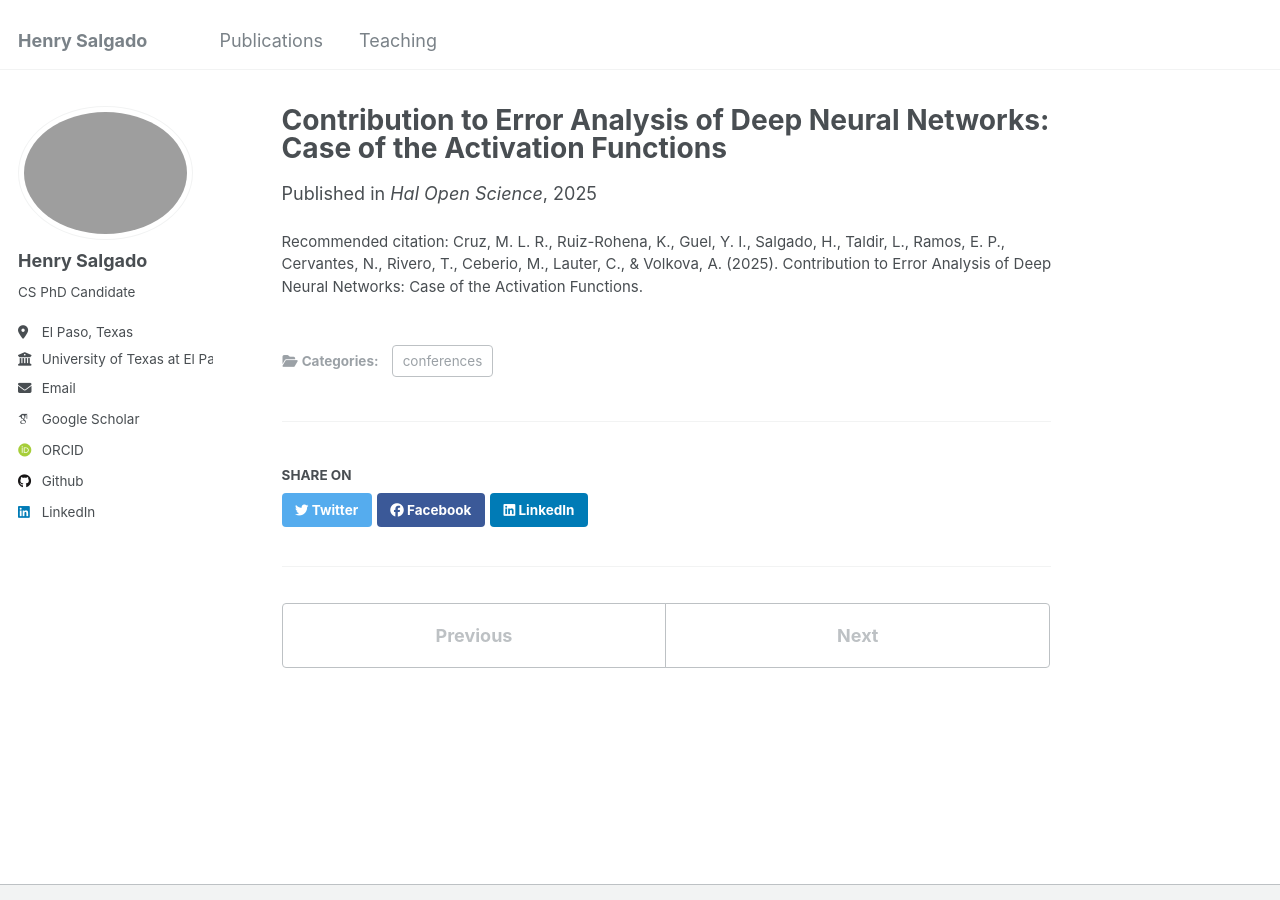
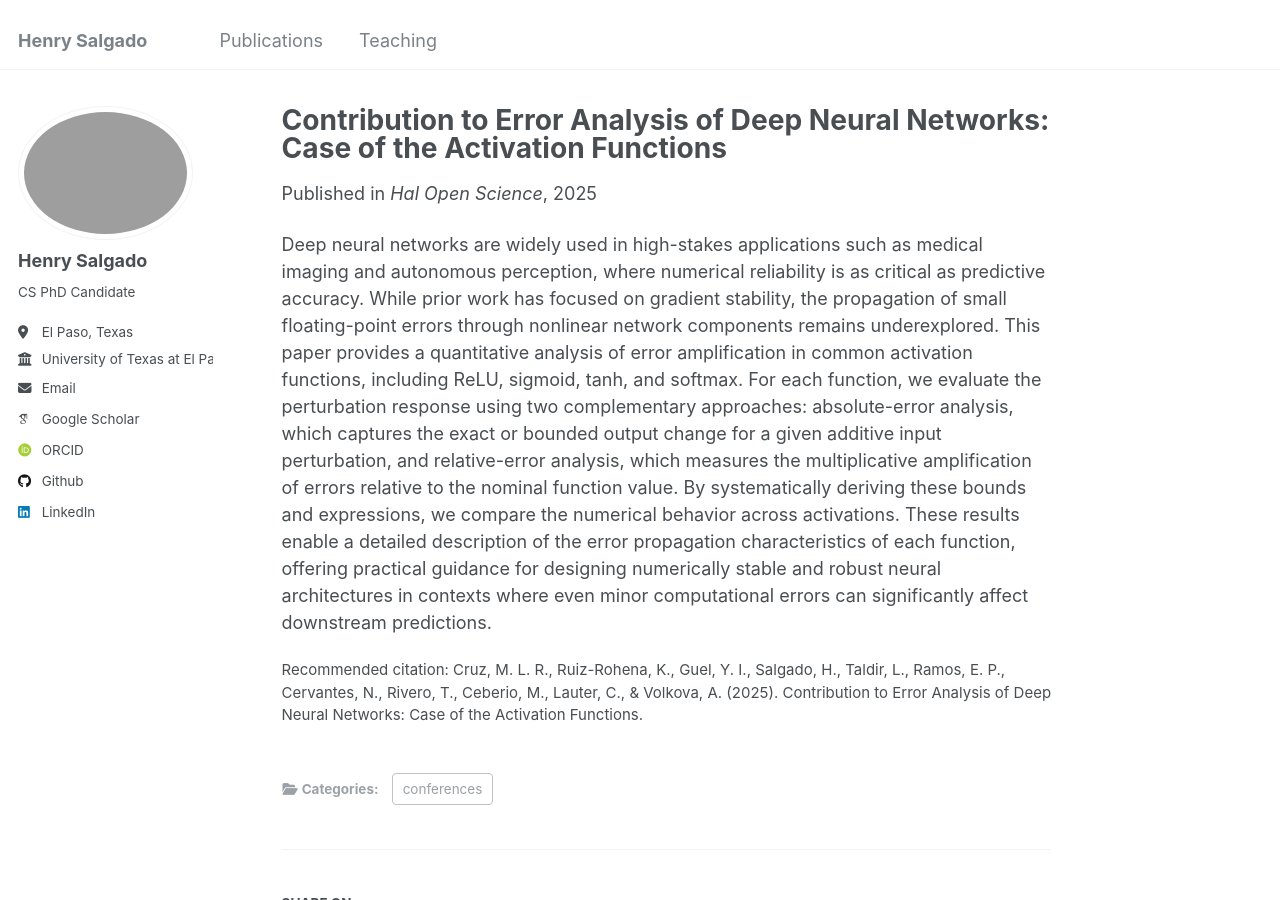
Before and after one commit to eigenhenry/eigenhenry.github.io, a Jekyll site: the page built from _publications/2025-11-25-hall_Science-number-8.md, in a window 1280 px wide and 900 px high. Built offline with Jekyll 4.4.1, drawn with Linux system fonts in a browser that asks for light colours; some web fonts are replaced.

Commit message:
Add analysis of error propagation in activation functions
This paper analyzes error amplification in common activation functions used in deep neural networks, providing insights into numerical stability and robustness.

```diff
--- a/_publications/2025-11-25-hall_Science-number-8.md
+++ b/_publications/2025-11-25-hall_Science-number-8.md
@@ -6,3 +6,4 @@ date: 2025-11-22
 venue: "Hal Open Science"
 citation: "Cruz, M. L. R., Ruiz-Rohena, K., Guel, Y. I., Salgado, H., Taldir, L., Ramos, E. P., Cervantes, N., Rivero, T., Ceberio, M., Lauter, C., & Volkova, A. (2025). Contribution to Error Analysis of Deep Neural Networks: Case of the Activation Functions."
 ---
+Deep neural networks are widely used in high-stakes applications such as medical imaging and autonomous perception, where numerical reliability is as critical as predictive accuracy. While prior work has focused on gradient stability, the propagation of small floating-point errors through nonlinear network components remains underexplored. This paper provides a quantitative analysis of error amplification in common activation functions, including ReLU, sigmoid, tanh, and softmax. For each function, we evaluate the perturbation response using two complementary approaches: absolute-error analysis, which captures the exact or bounded output change for a given additive input perturbation, and relative-error analysis, which measures the multiplicative amplification of errors relative to the nominal function value. By systematically deriving these bounds and expressions, we compare the numerical behavior across activations. These results enable a detailed description of the error propagation characteristics of each function, offering practical guidance for designing numerically stable and robust neural architectures in contexts where even minor computational errors can significantly affect downstream predictions.
```
